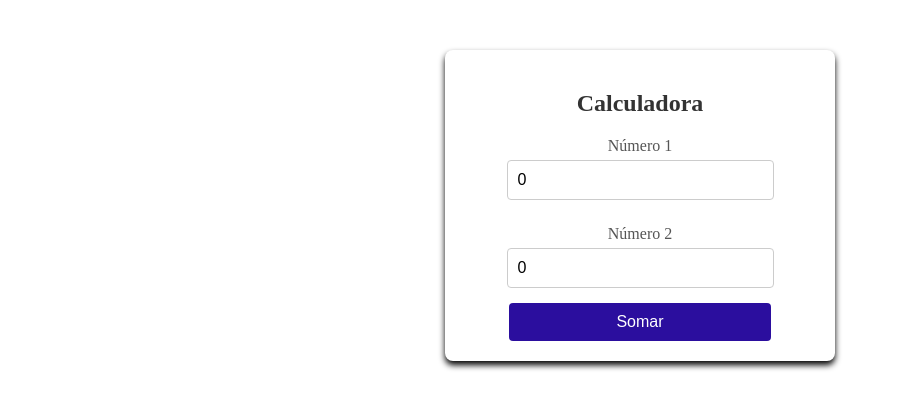
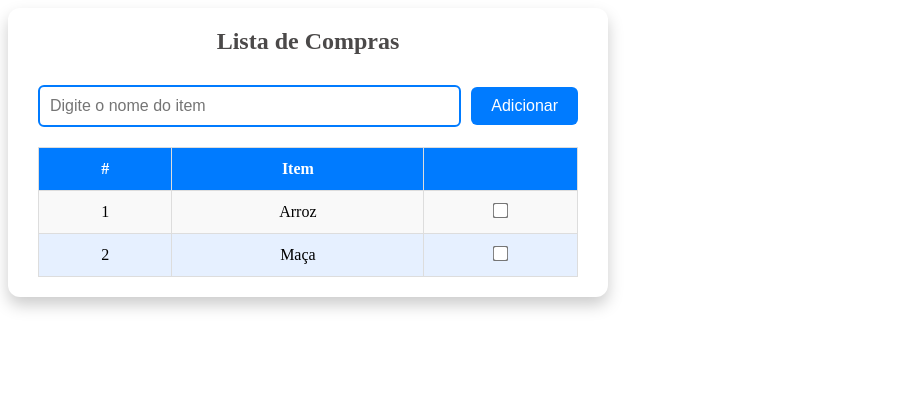
Before and after one commit to LeonSantana7/conceitos-basicos, an Angular app: page / in a window 1280 px wide. Shown: the top 408 px of the page, without its empty margins (0-900 px from the left). Built offline with nearby package versions, Linux system fonts and the light colour scheme.

Commit message:
feat(lista-compras): criação do componente de lista de compras e ajustes na calculadora

```diff
--- a/src/app/app.component.html
+++ b/src/app/app.component.html
@@ -1 +1 @@
-<app-calculadora></app-calculadora>
+<app-lista-compras></app-lista-compras>
--- a/src/app/app.component.ts
+++ b/src/app/app.component.ts
@@ -1,9 +1,10 @@
 import { Component } from '@angular/core';
 import { CalculadoraComponent } from './calculadora/calculadora.component';
+import { ListaComprasComponent } from './lista-compras/lista-compras.component';
 
 @Component({
   selector: 'app-root',
-  imports: [CalculadoraComponent],
+  imports: [CalculadoraComponent, ListaComprasComponent],
   templateUrl: './app.component.html',
   styleUrl: './app.component.scss'
 })
--- a/src/app/calculadora/calculadora.component.html
+++ b/src/app/calculadora/calculadora.component.html
@@ -14,7 +14,6 @@
         <div class="result-display" *ngIf="resultado">
             <p>Seu resultado está abaixo: <br><span id="result">{{ resultado }}</span></p>
         </div>
-
         <!-- @if (resultado) {
         <div class="result-display">
             <p>Resultado: <span id="result">{{ resultado }}</span></p>
--- /dev/null
+++ b/src/app/lista-compras/lista-compras.component.html
@@ -0,0 +1,29 @@
+<div class="container">
+    <h1>Lista de Compras</h1>
+
+    <form class="add-item-form">
+        <input type="text" id="item" placeholder="Digite o nome do item">
+        <button type="submit">Adicionar</button>
+    </form>
+    <table>
+        <thead>
+            <tr>
+                <th>#</th>
+                <th>Item</th>
+                <th></th>
+            </tr>
+        </thead>
+        <tbody>
+            <tr>
+                <td>1</td>
+                <td>Arroz</td>
+                <td><input type="checkbox"></td>
+            </tr>
+            <tr>
+                <td>2</td>
+                <td>Maça</td>
+                <td><input type="checkbox"></td>
+            </tr>
+        </tbody>
+    </table>
+</div>
--- /dev/null
+++ b/src/app/lista-compras/lista-compras.component.scss
@@ -0,0 +1,94 @@
+* {
+    margin: 0;
+    padding: 0;
+    box-sizing: border-box;
+}
+
+.container {
+    background-color: #fff;
+    border-radius: 12px;
+    box-shadow: 0 8px 16px #ccc;
+    padding: 20px 30px;
+    text-align: center;
+    width: 90%;
+    max-width: 600px;
+
+
+    h1 {
+        font-size: 24px;
+        margin-bottom: 30px;
+        color: #4b4949;
+    }
+
+    .add-item-form {
+        display: flex;
+        justify-content: center;
+        align-items: center;
+        gap: 10px;
+        margin-bottom: 20px;
+    }
+}
+
+input {
+    flex: 1;
+    padding: 10px;
+    border: 2px solid #007bff;
+    border-radius: 6px;
+    font-size: 16px;
+
+    &:focus {
+        outline: none;
+        border-color: #0056b3;
+    }
+}
+
+button {
+    padding: 10px 20px;
+    border: none;
+    border-radius: 6px;
+    background: #007bff;
+    color: #fff;
+    font-size: 16px;
+    cursor: pointer;
+    transition: backgroud 0.3s;
+
+
+    &:hover {
+        background: #0056b3;
+    }
+}
+
+table {
+    width: 100%;
+    border-collapse: collapse;
+    margin-top: 10px;
+
+    thead {
+        background: #007bff;
+        color: #fff;
+
+        th {
+            background: #007bff;
+        }
+    }
+
+    th,
+    td {
+        padding: 12px;
+        text-align: center;
+        border: 1px solid #ddd;
+    }
+
+    tr:nth-child(odd) {
+        background-color: #f9f9f9;
+    }
+
+    tr:nth-child(even) {
+        background-color: #e6f0ff;
+    }
+}
+
+input[type="checkbox"] {
+    transform: scale(1.2);
+    cursor: pointer;
+}
```
Also changed, not shown: src/app/lista-compras/lista-compras.component.ts (added, +11 -0 lines), 1 other file (tests, documents, lock files or other folders).
